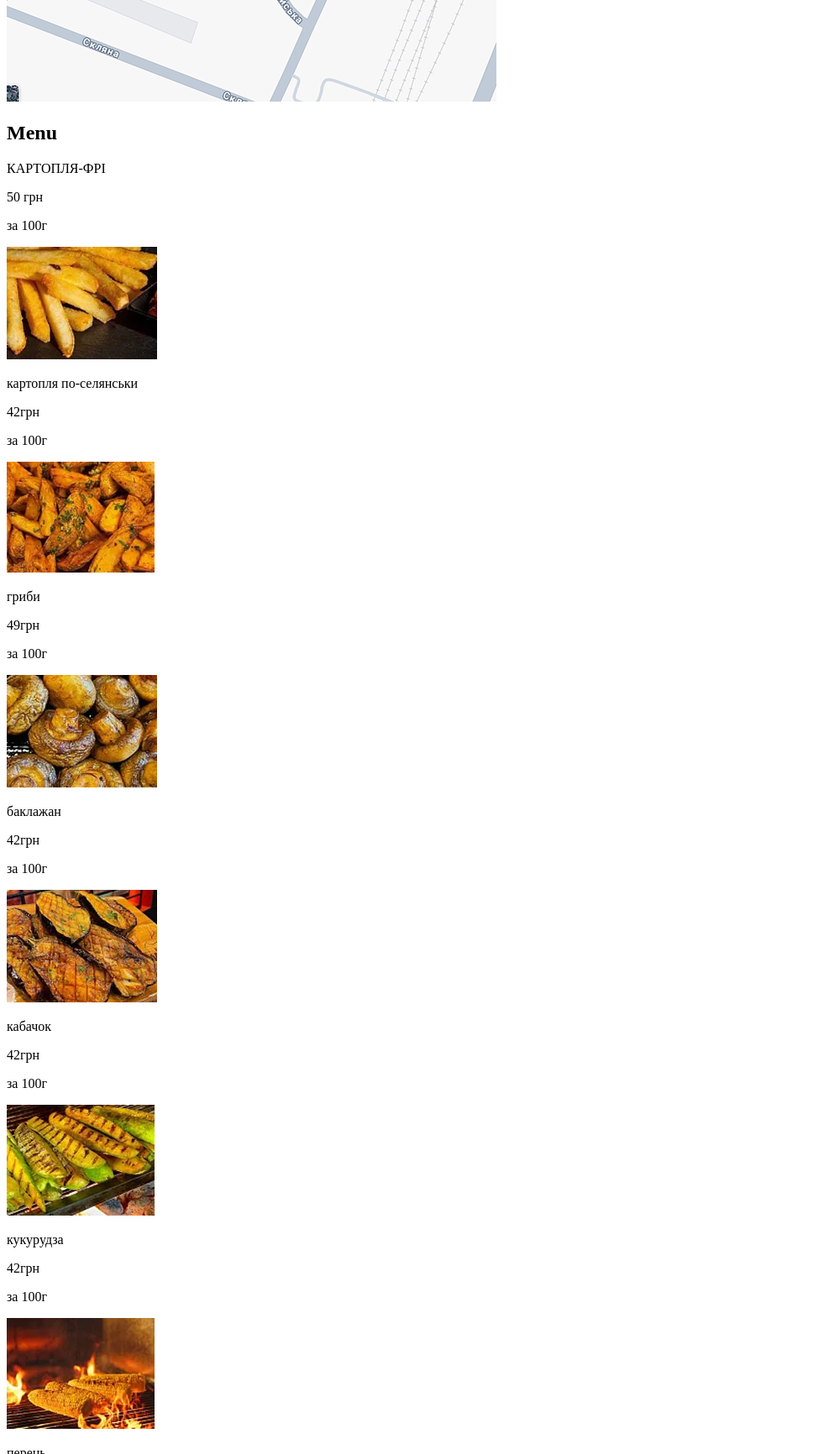
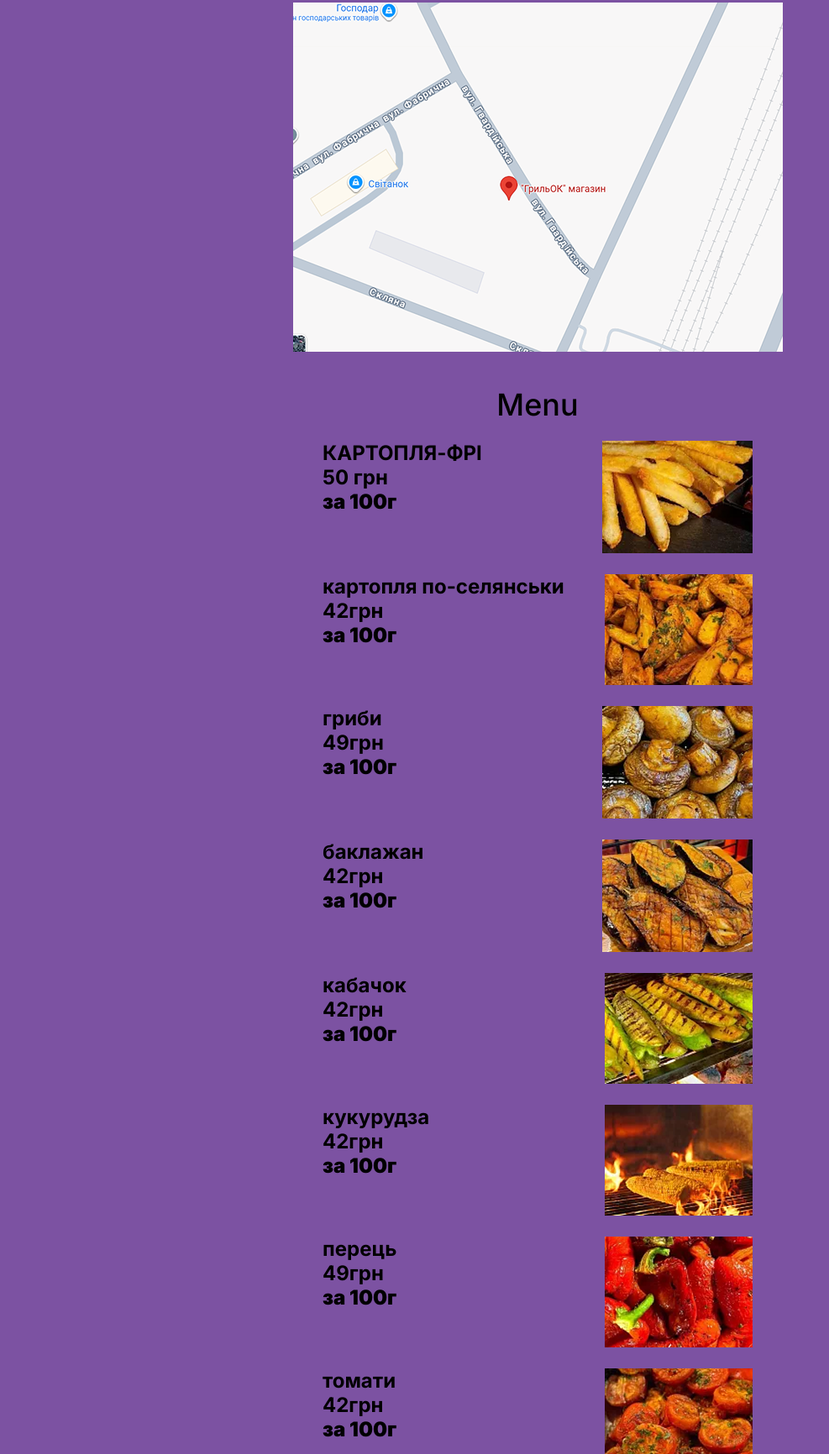
Before and after one commit to Logikaaa/illia-kukharchuk, a plain HTML site: page index.html in a window 1280 px wide. Shown: the part 1068-2800 px from the top of the page at 84% size, without its empty margins (0-987 px from the left). Drawn offline with Linux system fonts and the light colour scheme.

Commit message:
Add files via upload

```diff
--- a/index.html
+++ b/index.html
@@ -4,81 +4,102 @@
     <meta charset="UTF-8">
 
     <title>Грильок</title>
+    <link rel="stylesheet" href="./style.css">
 </head>
 <body>
     <header>
         <h1>ГРИЛЬОК</h1>
-        <img src="./img/Грильок.png">
-        <img src="./img/Зірочки.png">
+        <img class="main-img" src="./img/Грильок.png">
+        <img class="star-img" src="./img/Зірочки.png">
     </header>
     <main>
         <section>
         <h2>ПРО ГРИЛЬ</h2>
 
-        <img src="./img/Гриль.png">
+        <img class="title-img" src="./img/Гриль.png">
 
-    <p>Класика, яку люблять усі — курочка-гриль від Грильок.</p>
+    <p class="title-text">Класика, яку люблять усі — курочка-гриль від Грильок.</p>
     </section>
-<img src="./img/Карта.png">
+<img class="map" src="./img/Карта.png">
 <section>
     <h2>Menu</h2>
     <article>
-        <p>КАРТОПЛЯ-ФРІ</p>
-        <p>50 грн</p>
-        <p>за 100г</p>
+        <div>
+        <p class="name">КАРТОПЛЯ-ФРІ</p>
+        <p class="price">50 грн</p>
+        <p class="gram">за 100г</p>
+        </div>
         <img src="./img/Картопля фрі.png">
     </article>
 
     <article>
-        <p>картопля по-селянськи</p>
-        <p>42грн</p>
-        <p>за 100г</p>
+        <div>
+        <p class="name">картопля по-селянськи</p>
+        <p class="price">42грн</p>
+        <p class="gram">за 100г</p>
+        </div>
         <img src="./img/Картопля по-селянськи.png">
     </article>
     <article>
-        <p>гриби</p>
-        <p>49грн</p>
-        <p>за 100г</p>
+        <div>
+        <p class="name">гриби</p>
+        <p class="price">49грн</p>
+        <p class="gram">за 100г</p>
+        </div>
         <img src="./img/Гриби.png">
     </article>
     <article>
-        <p>баклажан</p>
-        <p>42грн</p>
-        <p>за 100г</p>
+        <div>
+        <p class="name">баклажан</p>
+        <p class="price">42грн</p>
+        <p class="gram">за 100г</p>
+        </div>
         <img src="./img/Балажан.png">
     </article>
     <article>
-        <p>кабачок</p>
-        <p>42грн</p>
-        <p>за 100г</p>
+        <div>
+        <p class="name">кабачок</p>
+        <p class="price">42грн</p>
+        <p class="gram">за 100г</p>
+        </div>
         <img src="./img/Кабачок.png">
     </article>
     <article>
-      <p>кукурудза</p>
-      <p>42грн</p>
-      <p>за 100г</p>
+        <div>
+      <p class="name">кукурудза</p>
+      <p class="price">42грн</p>
+      <p class="gram">за 100г</p>
+        </div>
       <img src="./img/Кукурудза.png">
     </article>
     <article>
-        <p>перець</p>
-        <p>49грн</p>
-        <p>за 100г</p>
+        <div>
+        <p class="name">перець</p>
+        <p class="price">49грн</p>
+        <p class="gram">за 100г</p>
+        </div>
         <img src="./img/Перець.png">
     </article>
     <article>
-        <p>томати</p>
-        <p>42грн</p>
-        <p>за 100г</p>
+        <div>
+        <p class="name">томати</p>
+        <p class="price">42грн</p>
+        <p class="gram">за 100г</p>
+        </div>
         <img src="./img/Томати.png">
     </article>
     <article>
-        <p>бургер BBQ</p>
-        <p>225грн</p>
+        <div>
+        <p class="name">бургер BBQ</p>
+        <p class="price">225грн</p>
+        </div>
         <img src="./img/Бургер BBQ.png">
     </article>
     <article>
-        <p>бургер  TAR-TAR</p>
-        <p>225грн</p>
+        <div>
+        <p class="name">бургер  TAR-TAR</p>
+        <p class="price">225грн</p>
+        </div>
         <img src="./img/Бургер TAR-TAR.png">
     </article>
 </section>
--- /dev/null
+++ b/style.css
@@ -0,0 +1,80 @@
+@import url('https://fonts.googleapis.com/css2?family=Inter:ital,opsz,wght@0,14..32,100..900;1,14..32,100..900&display=swap');
+
+body{
+    font-family: 'Inter';
+    background-color: #7C52A2;
+}
+
+h1{
+    color: #FF0000;
+    font-size: 48px;
+    font-weight: 500;
+    text-align: center;
+    margin-top: 126px;
+    margin-bottom: 67px;
+}
+.main-img{
+    display: block;
+    margin: auto;
+}
+.star-img{
+    display: block;
+    margin: auto;
+    margin-top: 15px;
+}
+h2{
+    font-size: 36px;
+    font-weight: 500;
+    text-align: center;
+    margin-top: 41px;
+    margin-bottom: 21px;
+}
+.title-img{
+    display: block;
+    margin: auto;
+
+}
+.title-text{
+    font-size: 20px;
+    font-weight: 500;
+    text-align: center;
+    margin-top: 23px;
+    margin-bottom: 35px;
+}
+.map{
+    display: block;
+    margin: auto;
+}
+.name{
+    font-size: 24px;
+    font-weight: 700;
+    margin-top: 0;
+    margin-bottom: 0;
+}
+.price{
+    font-size: 24px;
+    font-weight: 700;
+    margin-top: 0;
+    margin-bottom: 0;
+}
+.gram{
+    font-size: 24px;
+        font-weight: 900;
+        margin-top: 0;
+        margin-bottom: 0;
+}
+article{
+    display: flex;
+    justify-content: space-between;
+    align-items: flex-start;
+    width: 512px;
+    margin: auto;
+    margin-bottom: 25px;
+}
+footer{
+    font-size: 48px;
+    font-weight: 500;
+    text-align: center;
+    margin-top: 18px;
+    margin-bottom: 70px;
+}
```
